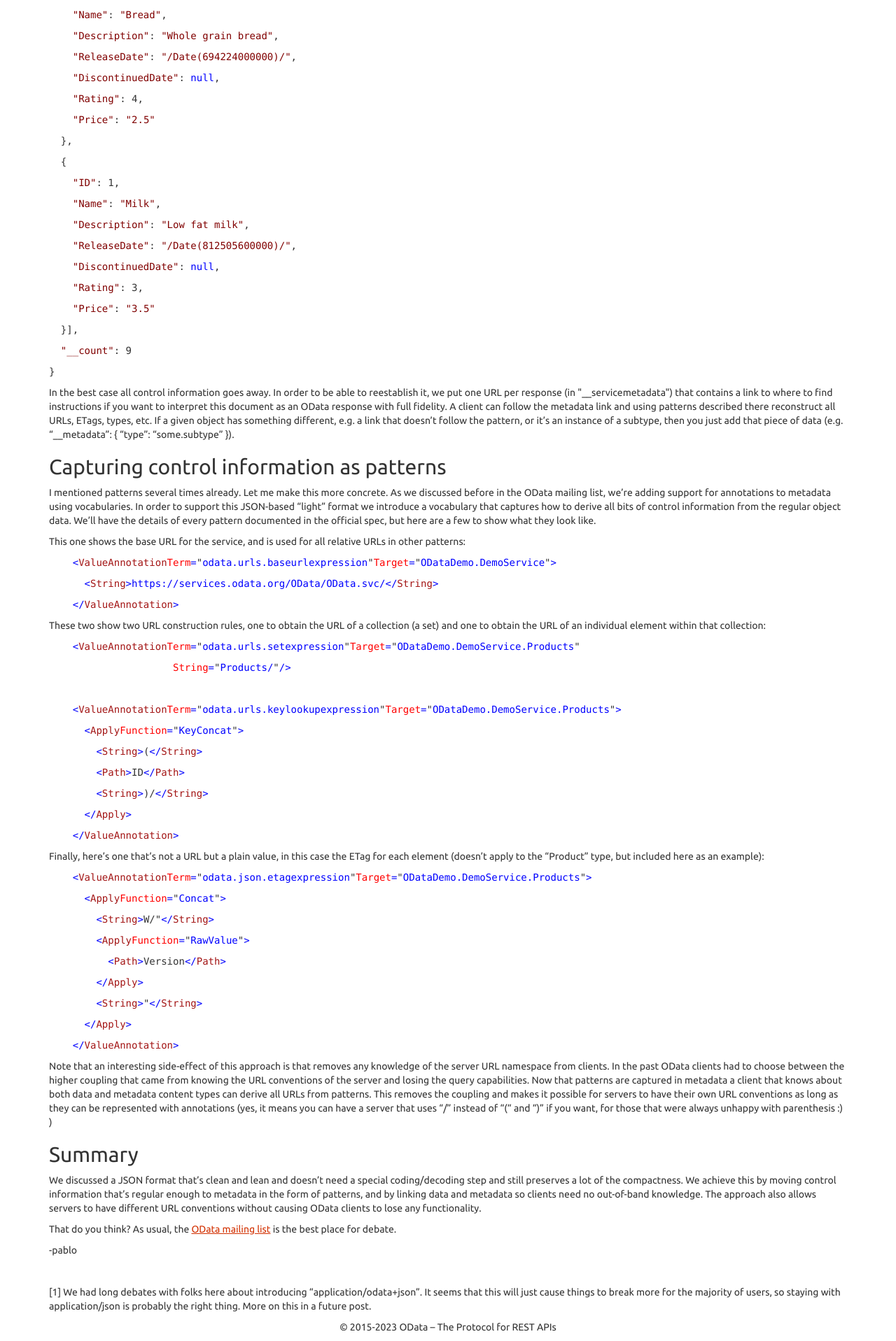
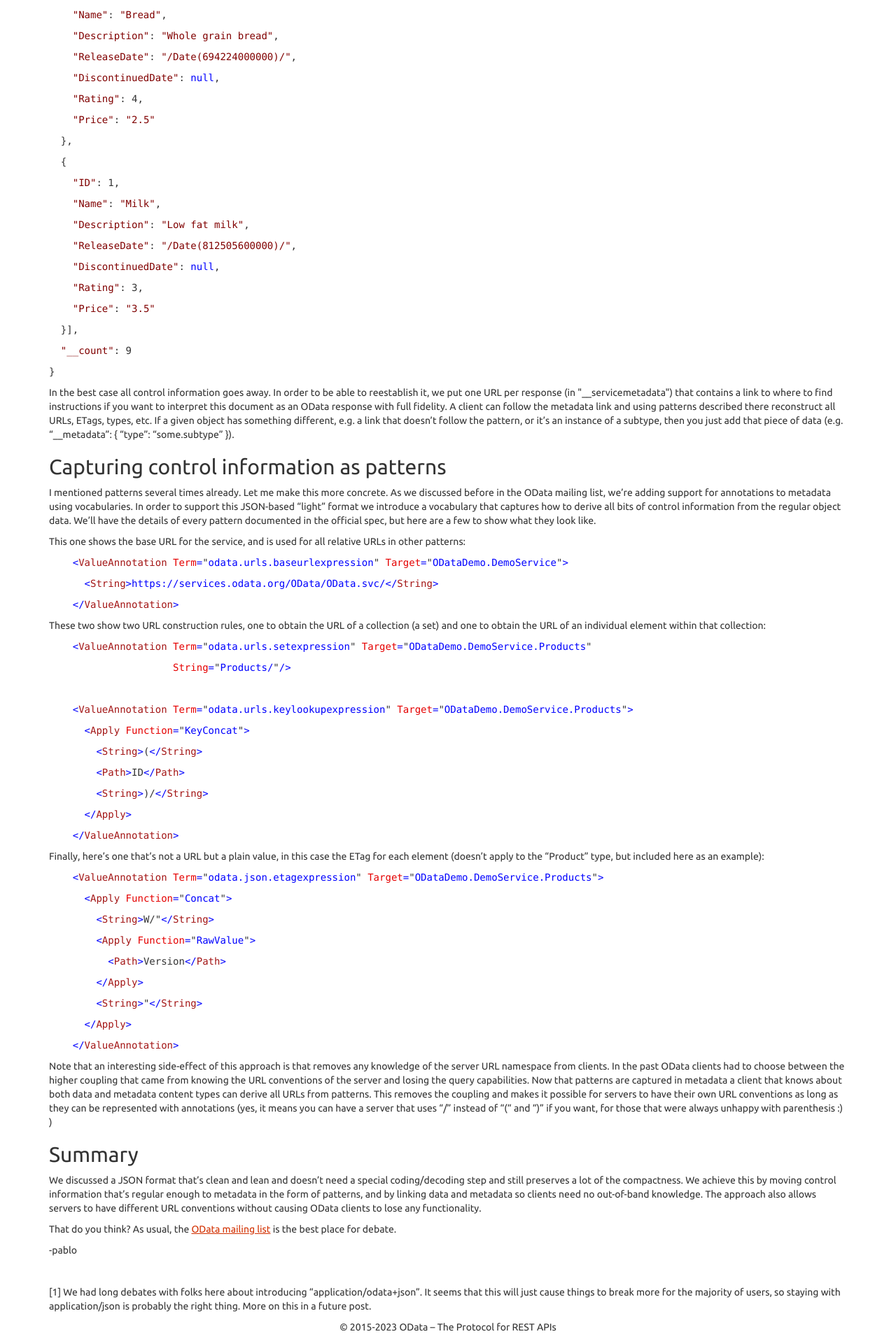
Before and after one commit to OData/odataorg.github.io, a Jekyll site: the page built from _posts/2012-01-19-format-efficiency-take-2-really-clean-json.html, in a window 1280 px wide. Shown: the part 3207-5124 px from the top of the page at 70% size. Built offline with Jekyll 4.4.1, drawn with Linux system fonts in a browser that asks for light colours; nearby versions of some CDN libraries; a style sheet for code colours, icons or effects is not loaded.

Commit message:
Fix multiple accessibility errors (#362)
* Fix multiple accessibility errors

* Fix spacing in closing tags

```diff
--- a/_posts/2012-01-19-format-efficiency-take-2-really-clean-json.html
+++ b/_posts/2012-01-19-format-efficiency-take-2-really-clean-json.html
@@ -112,25 +112,25 @@
 <h2>Capturing control information as patterns</h2>
 <p>I mentioned patterns several times already. Let me make this more concrete. As we discussed before in the OData mailing list, we’re adding support for annotations to metadata using vocabularies. In order to support this JSON-based “light” format we introduce a vocabulary that captures how to derive all bits of control information from the regular object data. We’ll have the details of every pattern documented in the official spec, but here are a few to show what they look like.</p>
 <p>This one shows the base URL for the service, and is used for all relative URLs in other patterns:</p>
-<p><span style="font-family: Lucida Console"><span style="color: #0000ff"><span>    &lt;</span></span><span><span style="color: #a31515">ValueAnnotation</span><span style="color: #ff0000">Term</span><span style="color: #0000ff">=</span>"<span style="color: #0000ff">odata.urls.baseurlexpression</span>"<span style="color: #ff0000">Target</span><span style="color: #0000ff">=</span>"<span style="color: #0000ff">ODataDemo.DemoService</span>"</span><span style="color: #0000ff">&gt;</span></span></p>
+<p><span style="font-family: Lucida Console"><span style="color: #0000ff"><span>    &lt;</span></span><span><span style="color: #a31515">ValueAnnotation </span><span style="color: #e50000">Term</span><span style="color: #0000ff">=</span>"<span style="color: #0000ff">odata.urls.baseurlexpression</span>"<span style="color: #e50000"> Target</span><span style="color: #0000ff">=</span>"<span style="color: #0000ff">ODataDemo.DemoService</span>"</span><span style="color: #0000ff">&gt;</span></span></p>
 <p><span style="font-family: Lucida Console"><span style="color: #0000ff"><span>      &lt;</span></span><span><span style="color: #a31515">String</span><span style="color: #0000ff">&gt;https://services.odata.org/OData/OData.svc/&lt;/<span><span style="color: #a31515">String</span></span></span></span><span style="color: #0000ff">&gt;</span></span></p>
 <p><span style="font-family: Lucida Console"><span style="color: #0000ff"><span>    &lt;/</span></span><span><span style="color: #a31515">ValueAnnotation</span></span><span style="color: #0000ff">&gt;</span></span></p>
 <p>These two show two URL construction rules, one to obtain the URL of a collection (a set) and one to obtain the URL of an individual element within that collection:</p>
-<p><span style="font-family: Lucida Console"><span style="color: #0000ff"><span>    &lt;</span></span><span><span style="color: #a31515">ValueAnnotation</span><span style="color: #ff0000">Term</span><span style="color: #0000ff">=</span>"<span style="color: #0000ff">odata.urls.setexpression</span>"<span style="color: #ff0000">Target</span><span style="color: #0000ff">=</span>"<span style="color: #0000ff">ODataDemo.DemoService.Products</span></span><span>"</span></span></p>
-<p><span style="font-family: Lucida Console"><span style="color: #0000ff"><span>                     </span></span><span><span style="color: #ff0000">String</span><span style="color: #0000ff">=</span>"<span style="color: #0000ff">Products/</span>"</span><span style="color: #0000ff">/&gt;</span></span></p>
+<p><span style="font-family: Lucida Console"><span style="color: #0000ff"><span>    &lt;</span></span><span><span style="color: #a31515">ValueAnnotation </span><span style="color: #e50000">Term</span><span style="color: #0000ff">=</span>"<span style="color: #0000ff">odata.urls.setexpression</span>"<span style="color: #e50000"> Target</span><span style="color: #0000ff">=</span>"<span style="color: #0000ff">ODataDemo.DemoService.Products</span></span><span>"</span></span></p>
+<p><span style="font-family: Lucida Console"><span style="color: #0000ff"><span>                     </span></span><span><span style="color: #e50000">String</span><span style="color: #0000ff">=</span>"<span style="color: #0000ff">Products/</span>"</span><span style="color: #0000ff">/&gt;</span></span></p>
 <p><span style="font-family: Lucida Console"><span> </span></span></p>
-<p><span style="font-family: Lucida Console"><span style="color: #0000ff"><span>    &lt;</span></span><span><span style="color: #a31515">ValueAnnotation</span><span style="color: #ff0000">Term</span><span style="color: #0000ff">=</span>"<span style="color: #0000ff">odata.urls.keylookupexpression</span>"<span style="color: #ff0000">Target</span><span style="color: #0000ff">=</span>"<span style="color: #0000ff">ODataDemo.DemoService.Products</span>"</span><span style="color: #0000ff">&gt;</span></span></p>
-<p><span style="font-family: Lucida Console"><span style="color: #0000ff"><span>      &lt;</span></span><span><span style="color: #a31515">Apply</span><span style="color: #ff0000">Function</span><span style="color: #0000ff">=</span>"<span style="color: #0000ff">KeyConcat</span>"</span><span style="color: #0000ff">&gt;</span></span></p>
+<p><span style="font-family: Lucida Console"><span style="color: #0000ff"><span>    &lt;</span></span><span><span style="color: #a31515">ValueAnnotation </span><span style="color: #e50000">Term</span><span style="color: #0000ff">=</span>"<span style="color: #0000ff">odata.urls.keylookupexpression</span>"<span style="color: #e50000"> Target</span><span style="color: #0000ff">=</span>"<span style="color: #0000ff">ODataDemo.DemoService.Products</span>"</span><span style="color: #0000ff">&gt;</span></span></p>
+<p><span style="font-family: Lucida Console"><span style="color: #0000ff"><span>      &lt;</span></span><span><span style="color: #a31515">Apply </span><span style="color: #e50000">Function</span><span style="color: #0000ff">=</span>"<span style="color: #0000ff">KeyConcat</span>"</span><span style="color: #0000ff">&gt;</span></span></p>
 <p><span style="font-family: Lucida Console"><span style="color: #0000ff"><span>        &lt;</span></span><span><span style="color: #a31515">String</span><span style="color: #0000ff">&gt;</span>(<span style="color: #0000ff">&lt;/</span><span style="color: #a31515">String</span></span><span style="color: #0000ff">&gt;</span></span></p>
 <p><span style="font-family: Lucida Console"><span style="color: #0000ff"><span>        &lt;</span></span><span><span style="color: #a31515">Path</span><span style="color: #0000ff">&gt;</span>ID<span style="color: #0000ff">&lt;/</span><span style="color: #a31515">Path</span></span><span style="color: #0000ff">&gt;</span></span></p>
 <p><span style="font-family: Lucida Console"><span style="color: #0000ff"><span>        &lt;</span></span><span><span style="color: #a31515">String</span><span style="color: #0000ff">&gt;</span>)/<span style="color: #0000ff">&lt;/</span><span style="color: #a31515">String</span></span><span style="color: #0000ff">&gt;</span></span></p>
 <p><span style="font-family: Lucida Console"><span style="color: #0000ff"><span>      &lt;/</span></span><span><span style="color: #a31515">Apply</span></span><span style="color: #0000ff">&gt;</span></span></p>
 <p><span style="font-family: Lucida Console"><span style="color: #0000ff"><span>    &lt;/</span></span><span><span style="color: #a31515">ValueAnnotation</span></span><span style="color: #0000ff">&gt;</span></span><span style="font-family: Lucida Console"><span> </span></span></p>
 <p>Finally, here’s one that’s not a URL but a plain value, in this case the ETag for each element (doesn’t apply to the “Product” type, but included here as an example):</p>
-<p><span style="font-family: Lucida Console"><span style="color: #0000ff"><span>    &lt;</span></span><span><span style="color: #a31515">ValueAnnotation</span><span style="color: #ff0000">Term</span><span style="color: #0000ff">=</span>"<span style="color: #0000ff">odata.json.etagexpression</span>"<span style="color: #ff0000">Target</span><span style="color: #0000ff">=</span>"<span style="color: #0000ff">ODataDemo.DemoService.Products</span>"</span><span style="color: #0000ff">&gt;</span></span></p>
-<p><span style="font-family: Lucida Console"><span style="color: #0000ff"><span>      &lt;</span></span><span><span style="color: #a31515">Apply</span><span style="color: #ff0000">Function</span><span style="color: #0000ff">=</span>"<span style="color: #0000ff">Concat</span>"</span><span style="color: #0000ff">&gt;</span></span></p>
+<p><span style="font-family: Lucida Console"><span style="color: #0000ff"><span>    &lt;</span></span><span><span style="color: #a31515">ValueAnnotation </span><span style="color: #e50000">Term</span><span style="color: #0000ff">=</span>"<span style="color: #0000ff">odata.json.etagexpression</span>"<span style="color: #e50000"> Target</span><span style="color: #0000ff">=</span>"<span style="color: #0000ff">ODataDemo.DemoService.Products</span>"</span><span style="color: #0000ff">&gt;</span></span></p>
+<p><span style="font-family: Lucida Console"><span style="color: #0000ff"><span>      &lt;</span></span><span><span style="color: #a31515">Apply </span><span style="color: #e50000">Function</span><span style="color: #0000ff">=</span>"<span style="color: #0000ff">Concat</span>"</span><span style="color: #0000ff">&gt;</span></span></p>
 <p><span style="font-family: Lucida Console"><span style="color: #0000ff"><span>        &lt;</span></span><span><span style="color: #a31515">String</span><span style="color: #0000ff">&gt;</span>W/"<span style="color: #0000ff">&lt;/</span><span style="color: #a31515">String</span></span><span style="color: #0000ff">&gt;</span></span></p>
-<p><span style="font-family: Lucida Console"><span style="color: #0000ff"><span>        &lt;</span></span><span><span style="color: #a31515">Apply</span><span style="color: #ff0000">Function</span><span style="color: #0000ff">=</span>"<span style="color: #0000ff">RawValue</span>"</span><span style="color: #0000ff">&gt;</span></span></p>
+<p><span style="font-family: Lucida Console"><span style="color: #0000ff"><span>        &lt;</span></span><span><span style="color: #a31515">Apply </span><span style="color: #e50000">Function</span><span style="color: #0000ff">=</span>"<span style="color: #0000ff">RawValue</span>"</span><span style="color: #0000ff">&gt;</span></span></p>
 <p><span style="font-family: Lucida Console"><span style="color: #0000ff"><span>          &lt;</span></span><span><span style="color: #a31515">Path</span><span style="color: #0000ff">&gt;</span>Version<span style="color: #0000ff">&lt;/</span><span style="color: #a31515">Path</span></span><span style="color: #0000ff">&gt;</span></span></p>
 <p><span style="font-family: Lucida Console"><span style="color: #0000ff"><span>        &lt;/</span></span><span><span style="color: #a31515">Apply</span></span><span style="color: #0000ff">&gt;</span></span></p>
 <p><span style="font-family: Lucida Console"><span style="color: #0000ff"><span>        &lt;</span></span><span><span style="color: #a31515">String</span><span style="color: #0000ff">&gt;</span>"<span style="color: #0000ff">&lt;/</span><span style="color: #a31515">String</span></span><span style="color: #0000ff">&gt;</span></span></p>
--- a/index.html
+++ b/index.html
@@ -10,8 +10,8 @@
     </ol>
 
     <!-- Wrapper for slides -->
-    <div class="carousel-inner zero-side-margin" aria-label="OData Description" role="listbox">
-      <div class="item active" role="option">
+    <div class="carousel-inner zero-side-margin" aria-label="OData Description">
+      <div class="item active">
         <img src="{{ '/assets/homepage_1.jpg' | prepend: site.baseurl | prepend: site.url }}" alt="Home">
         <div class="carousel-caption jumbotron transparent-background">
             <h1 class="text-center">OData - the best way to REST</h1>
--- a/pages/reference-service.html
+++ b/pages/reference-service.html
@@ -6,13 +6,13 @@
 ---
 <div id="services-tab">
 <ul class="nav nav-tabs" role="tablist" aria-label="Versions">
-  <li class="active">
+  <li class="active" role="presentation">
     <a class="tab-link" href="#odata-v4" role="tab" aria-controls="odata-v4" data-toggle="tab">OData v4</a>
   </li>
-  <li>
+  <li role="presentation">
     <a class="tab-link"  href="#v3" role="tab" data-toggle="tab" aria-controls="v3" tabindex="-1">OData v3</a>
   </li>
-  <li>
+  <li role="presentation">
     <a class="tab-link" href="#v2" role="tab" data-toggle="tab" aria-controls="v2" tabindex="-1">OData v2</a>
   </li>
 </ul>
```
Also changed, not shown: pages/getting-started/understand-odata-in-6-steps.html (+6 -6 lines).
